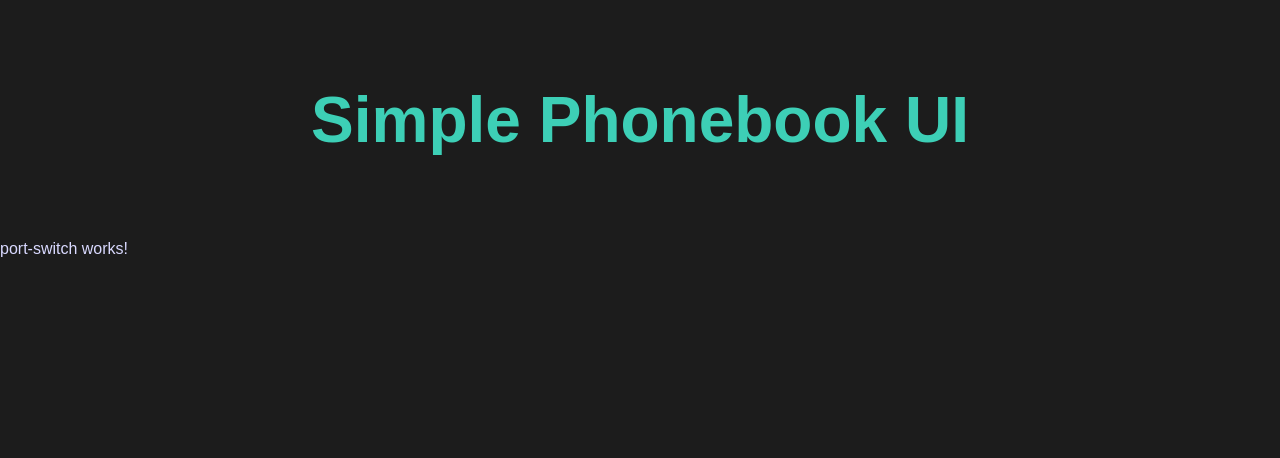
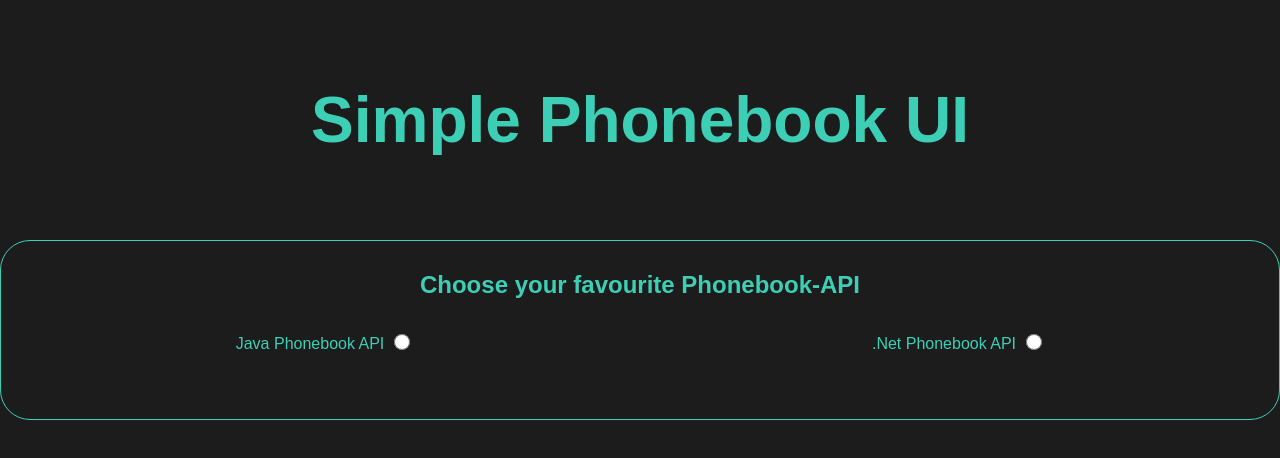
Before and after one commit to DennisJakobi76/PhonebookUI, an Angular app: page / in a window 1280 px wide. Shown: the top 458 px of the page. Built offline with nearby package versions, Linux system fonts and the light colour scheme.

Commit message:
added controls to port-switch-component

```diff
--- a/src/app/port-switch/port-switch.component.html
+++ b/src/app/port-switch/port-switch.component.html
@@ -1 +1,19 @@
-<p>port-switch works!</p>
+<div class="description-container">
+	<h2>Choose your favourite Phonebook-API </h2>
+</div>
+<div class="switch-container">
+	<div class="control-container">
+		<div class="api-name-container"><label for="java">Java Phonebook API</label>
+			<div class="custom-radio-container"><input class="custom-radio" type="radio" name="fav-api" id="java"></div>
+		</div>
+		<div class="api-name-container"><label for="dotnet">.Net Phonebook API</label>
+			<div class="custom-radio-container"><input class="custom-radio" type="radio" name="fav-api" id="dotnet">
+			</div>
+		</div>
+	</div>
+
+	<div class="api-status-message-container">
+		<div id="api-status-ok" class="d-none">API is running</div>
+		<div id="api-status-error" class="d-none">API is not running</div>
+	</div>
+</div>
--- a/src/app/port-switch/port-switch.component.scss
+++ b/src/app/port-switch/port-switch.component.scss
@@ -0,0 +1,69 @@
+:host {
+  display: flex;
+  flex-direction: column;
+  justify-content: space-evenly;
+  align-items: center;
+  width: 100%;
+  height: 180px;
+  background-color: var(--phonebook-bg);
+  color: var(--active-font-color);
+  border: 1px solid var(--active-font-color);
+  border-radius: 30px;
+  padding: 10px;
+}
+
+.switch-container {
+  display: flex;
+  flex-direction: column;
+  justify-content: center;
+  align-items: center;
+  width: 100%;
+}
+
+.control-container {
+  display: flex;
+  justify-content: center;
+  align-items: center;
+  width: 100%;
+  height: 50px;
+  background-color: var(--phonebook-bg);
+  color: var(--active-font-color);
+  gap: 10px;
+  cursor: pointer;
+
+  .api-name-container {
+    display: flex;
+    justify-content: center;
+    align-items: center;
+    width: 50%;
+    height: 100%;
+    gap: 10px;
+  }
+
+  > label {
+    cursor: pointer;
+  }
+
+  .custom-radio-container {
+    cursor: pointer;
+  }
+
+  .custom-radio {
+    height: 16px;
+    width: 16px;
+    cursor: pointer;
+  }
+}
+
+.api-status-message-container {
+  display: flex;
+  justify-content: center;
+  align-items: center;
+  width: 100%;
+  height: 20px;
+  gap: 10px;
+
+  #api-status-error {
+    color: red;
+  }
+}
--- a/src/styles.scss
+++ b/src/styles.scss
@@ -37,7 +37,7 @@ body {
   padding: 0 80px;
 }
 
-.display-none {
+.d-none {
   display: none;
 }
 
```
